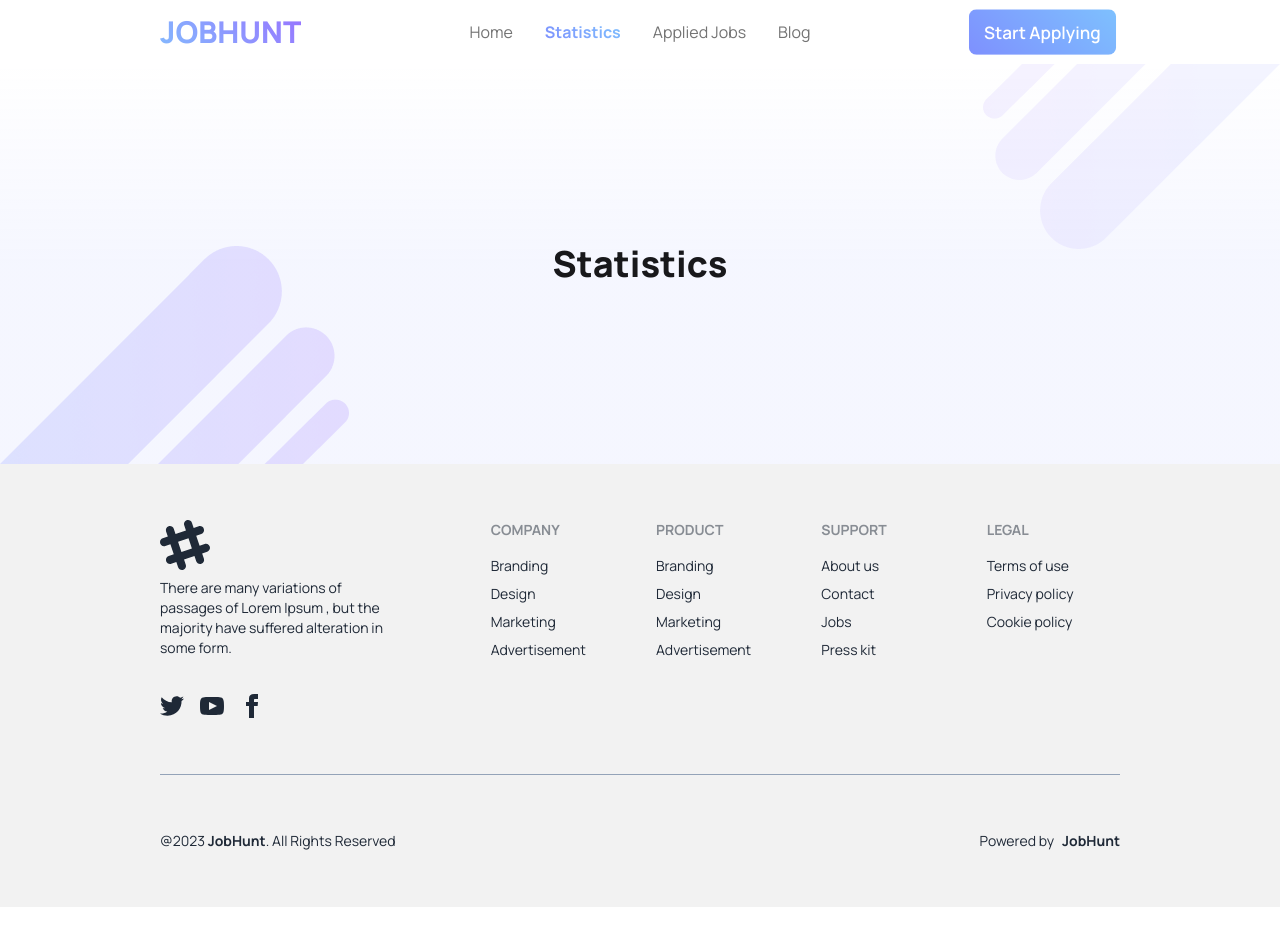
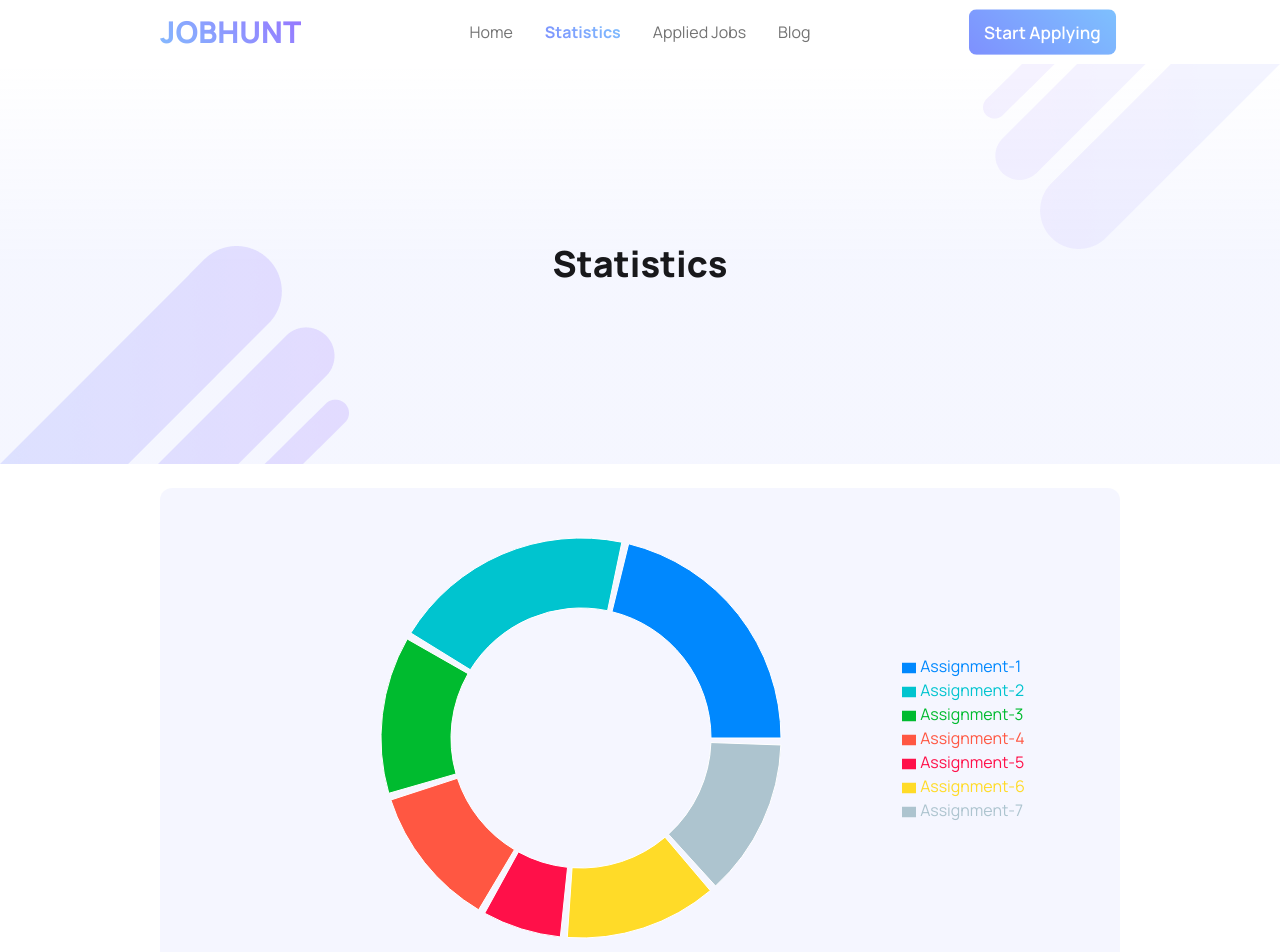
Before and after one commit to sajidalhafiz/job-hunt, a React app: page /statistics in a window 1280 px wide. Shown: the top 952 px of the page. Before the commit the page ends 907 px from the top, so only its background shows below. Built offline with nearby package versions, Linux system fonts and the light colour scheme; the HTML template or start-up script is replaced by a standard one.

Commit message:
result statistics are added

```diff
--- a/package.json
+++ b/package.json
@@ -15,6 +15,7 @@
     "react": "^18.2.0",
     "react-dom": "^18.2.0",
     "react-router-dom": "^6.17.0",
+    "recharts": "^2.9.0",
     "sort-by": "^1.2.0"
   },
   "devDependencies": {
--- /dev/null
+++ b/src/pages/Statistics/ResultChart/ResultChart.jsx
@@ -0,0 +1,49 @@
+import { render } from 'react-dom';
+import React, { PureComponent } from 'react';
+import { PieChart, Pie, Sector, Cell, ResponsiveContainer, Tooltip, Legend } from 'recharts';
+
+const data = [
+    { id: 1, name: 'Assignment-1', value: 50 },
+    { id: 2, name: 'Assignment-2', value: 46 },
+    { id: 3, name: 'Assignment-3', value: 30 },
+    { id: 4, name: 'Assignment-4', value: 27 },
+    { id: 5, name: 'Assignment-5', value: 15 },
+    { id: 6, name: 'Assignment-6', value: 29 },
+    { id: 7, name: 'Assignment-7', value: 30 },
+];
+
+const COLORS = ['#0088FE', '#00C4CF', '#00BB2F', '#FF5742', '#FF1049', '#FFDB28', '#ADC4CF'];
+
+const ResultChart = () => {
+
+    return (
+        <div className='flex justify-center items-center bg-[#7e8ffe14] m-6 w-full p-0 lg:w-9/12 mx-auto px-4 lg:px-0 rounded-xl'>
+            <ResponsiveContainer width={800} height={500}>
+                <PieChart width={800} height={400} >
+                    <Pie
+                        data={data}
+                        cx={'50%'}
+                        cy={'50%'}
+                        innerRadius={130}
+                        outerRadius={200}
+                        fill="#8884d8"
+                        paddingAngle={2}
+                        dataKey="value"
+                        activeIndex={2}
+                        animationDuration={2000}
+
+                    >
+                        {data.map((entry, index) => (
+                            <Cell key={`cell-${index}`} fill={COLORS[index % COLORS.length]} />
+                        ))}
+                    </Pie>
+                    <Tooltip />
+                    <Legend layout={'vertical'} align={'right'} verticalAlign={'middle'} margin={{ top: 5, left: 0, right: 0, bottom: 0 }}/>
+                </PieChart>
+            </ResponsiveContainer>
+        </div>
+    );
+
+};
+
+export default ResultChart;
--- a/src/pages/Statistics/Statistics/Statistics.jsx
+++ b/src/pages/Statistics/Statistics/Statistics.jsx
@@ -1,10 +1,12 @@
 import React from 'react';
 import PageTitle from '../../Shared/PageTitle/PageTitle';
+import ResultChart from '../ResultChart/ResultChart';
 
 const Statistics = () => {
     return (
         <div>
             <PageTitle>Statistics</PageTitle>
+            <ResultChart></ResultChart>
         </div>
     );
 };
```
Also changed, not shown: 1 other file (tests, documents, lock files or other folders).
